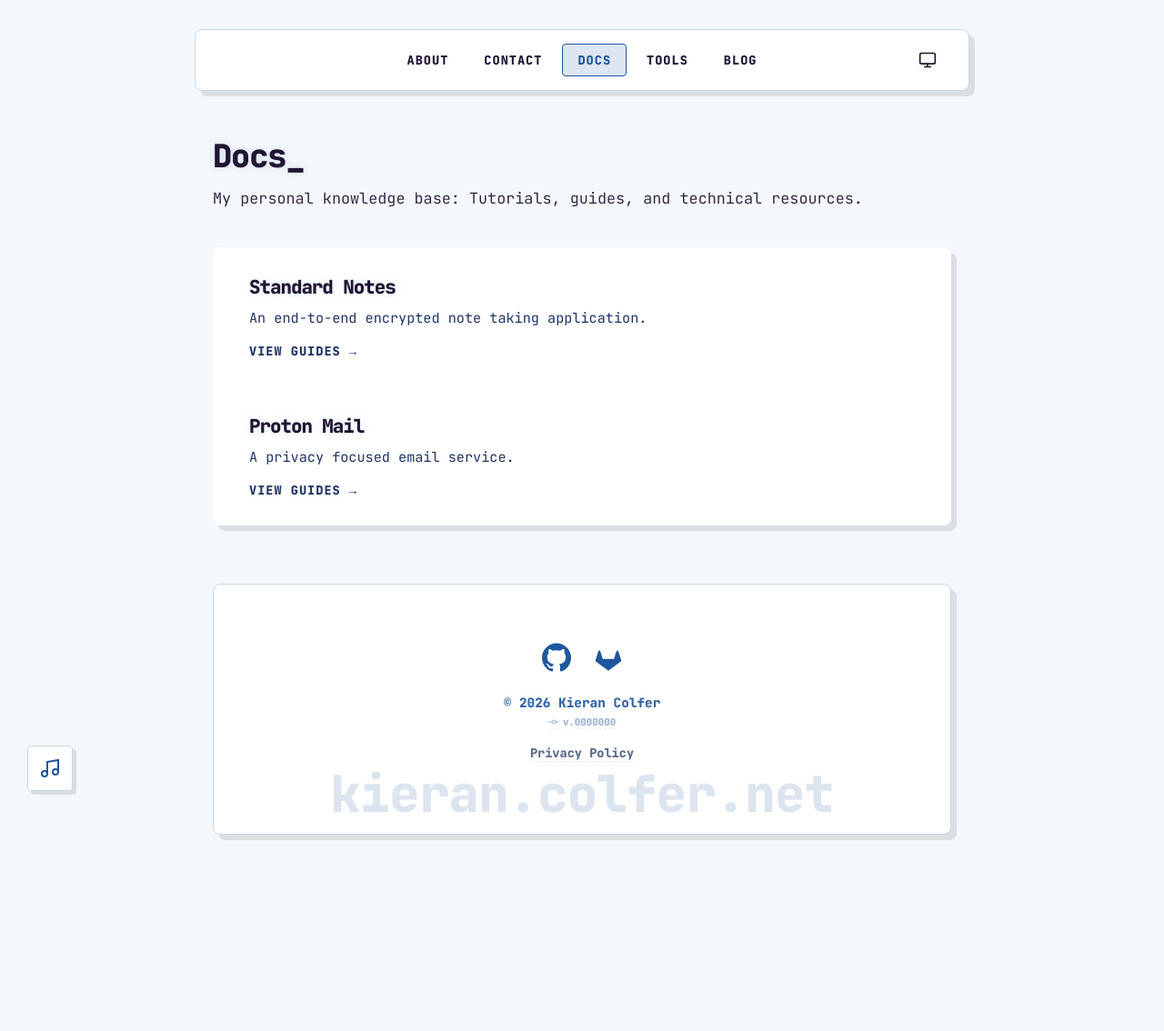
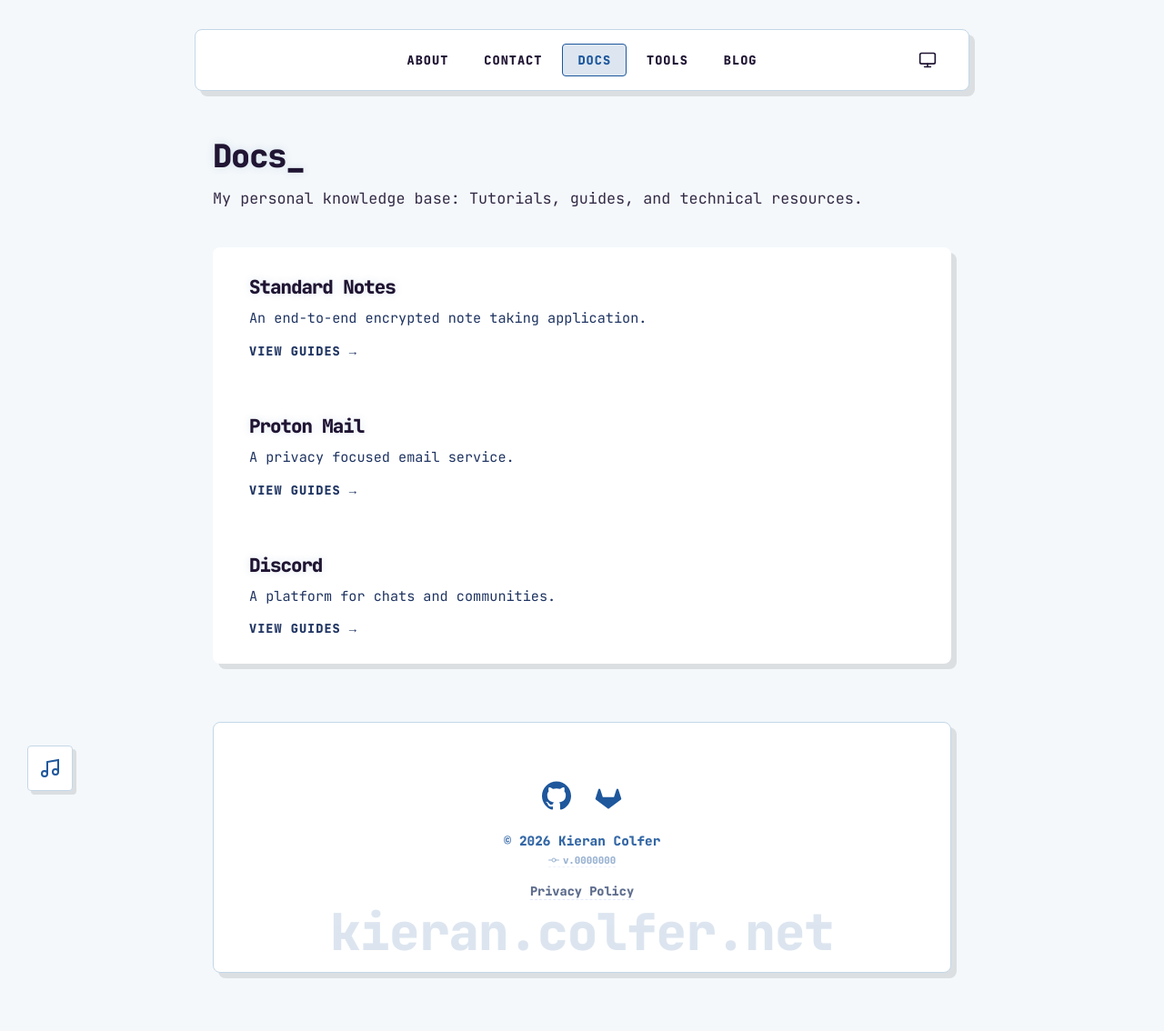
Before and after one commit to PASSK3YS/PASSK3YS.github.io, a Jekyll site: the page built from docs.md, in a window 1280 px wide. Shown: the whole page at 91% size. Built offline with Jekyll 4.4.1, drawn with Linux system fonts in a browser that asks for light colours; before the commit the page ends 982 px from its top, so only the background shows below that.

Commit message:
Add Discord to docs

```diff
--- a/docs.md
+++ b/docs.md
@@ -33,6 +33,16 @@
             <h2 class="directory-interactive-text" style="margin: 0 0 10px 0;">Proton Mail</h2>
             <p style="font-size: 0.95rem; color: var(--text-muted); margin: 0; line-height: 1.5;">
                 A privacy focused email service.
+            </p>
+            <span class="read-more">View Guides &rarr;</span>
+        </div>
+    </a>
+
+        <a href="/docs/discord/" class="unified-row interactive-row">
+        <div style="display: flex; flex-direction: column; justify-content: center;">
+            <h2 class="directory-interactive-text" style="margin: 0 0 10px 0;">Discord</h2>
+            <p style="font-size: 0.95rem; color: var(--text-muted); margin: 0; line-height: 1.5;">
+                A platform for chats and communities.
             </p>
             <span class="read-more">View Guides &rarr;</span>
         </div>
```
Also changed, not shown: docs/proton-mail.md (+1 -1 lines).
